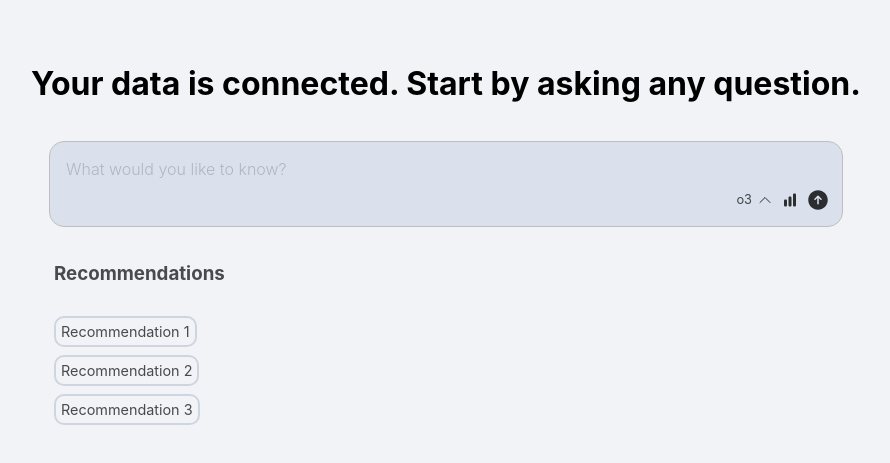
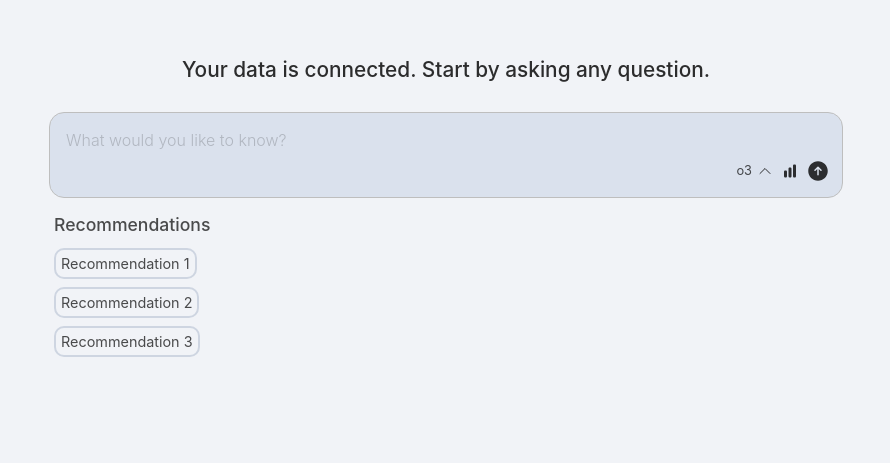
Before and after one commit to qaml-ai/next-pages-router-template, a Next.js app: page / in a window 1280 px wide. Shown: the part 117-580 px from the top of the page, without its empty margins (194-1084 px from the left). Built offline with nearby package versions, Linux system fonts and the light colour scheme; what @vscode/markdown-it-katex would draw is missing.

Commit message:
css tweaks to empty chat

```diff
--- a/components/chat/App.jsx
+++ b/components/chat/App.jsx
@@ -647,7 +647,7 @@ function App({ camelClient, connectedApps, availableModels, initialMessages, thr
 
                 <div className={`chat-anchor-section ${messages.length === 0 ? 'empty-chat' : ''}`}>
                     {messages.length === 0 &&
-                        <h1>{userData.has_completed_onboarding ? "Let's get started" : "Your data is connected. Start by asking any question."}</h1>
+                        <h1 className="empty-chat-header">{userData.has_completed_onboarding ? "Let's get started" : "Your data is connected. Start by asking any question."}</h1>
                     }
                     <div className="chat-text-input">
                         <div className={`chat-text-input-field ${messages.length === 0 ? 'empty-chat' : ''}`}>
@@ -762,7 +762,7 @@ function App({ camelClient, connectedApps, availableModels, initialMessages, thr
                     </div>
                     {messages.length === 0 && (
                         <div className="chat-recommendations empty-chat">
-                            <h3>Recommendations</h3>
+                            <h3 className="empty-chat-recommendations-header">Recommendations</h3>
                             <div className="chat-recommendations-list empty-chat">
                                 {isLoadingRecommendations ? (
                                     // Show 3 placeholder buttons while loading
--- a/styles/global.css
+++ b/styles/global.css
@@ -531,6 +531,17 @@ span.chat-error-message {
     margin-top: 20dvh;
     row-gap: 1rem;
 }
+h1.empty-chat-header {
+    font-size: var(--fs-h1);
+    color: var(--clr-var-text-highlight);
+    font-weight: var(--fw-semi);
+}
+h3.empty-chat-recommendations-header {
+    font-size: var(--fs-h2);
+    color: var(--clr-var-text-primary);
+    font-weight: var(--fw-semi);
+    margin: 0;
+}
 .chat-text-input {
     display: flex;
     flex-direction: row;
```
